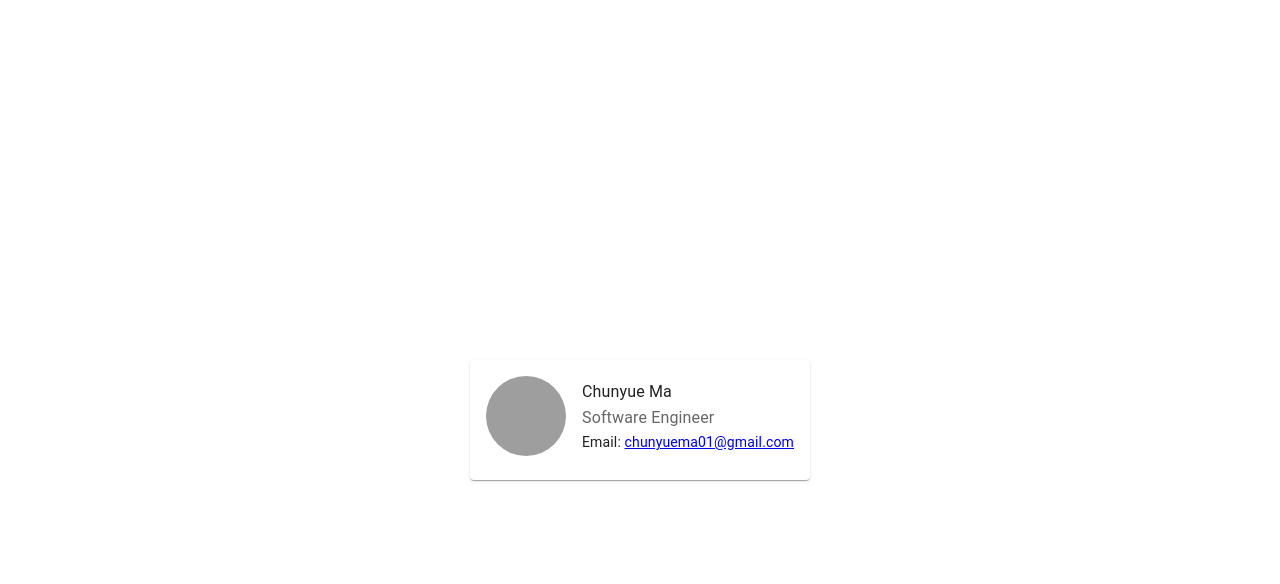
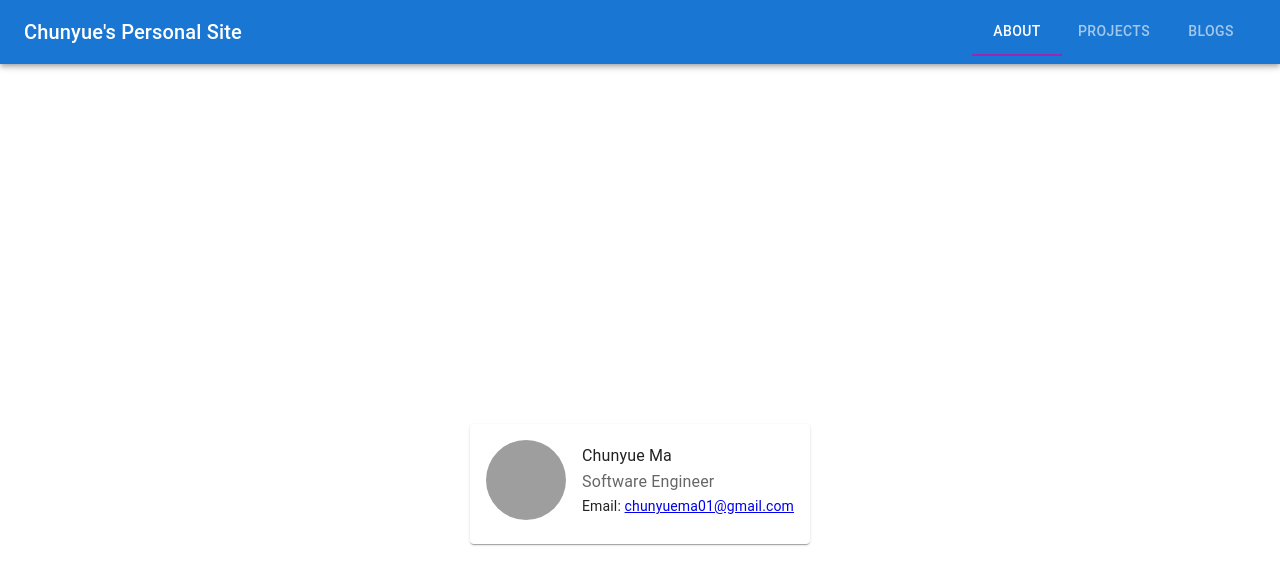
Before and after one commit to chunyuema/chunyuema.github.io, a React (Create React App) app: page / in a window 1280 px wide. Shown: the top 584 px of the page. Built offline with nearby package versions, Linux system fonts and the light colour scheme; grey boxes are pictures that could not be loaded.

Commit message:
Add AppBar component to the resume app

```diff
--- a/package.json
+++ b/package.json
@@ -6,6 +6,7 @@
   "dependencies": {
     "@emotion/react": "^11.13.0",
     "@emotion/styled": "^11.13.0",
+    "@mui/icons-material": "^5.16.6",
     "@mui/material": "^5.16.6",
     "@testing-library/jest-dom": "^5.17.0",
     "@testing-library/react": "^13.4.0",
--- a/public/index.html
+++ b/public/index.html
@@ -2,14 +2,14 @@
 <html lang="en">
   <head>
     <meta charset="utf-8" />
-    <link rel="icon" href="%PUBLIC_URL%/favicon.ico" />
+    <!-- <link rel="icon" href="%PUBLIC_URL%/favicon.ico" /> -->
     <meta name="viewport" content="width=device-width, initial-scale=1" />
     <meta name="theme-color" content="#000000" />
     <meta
       name="description"
       content="Web site created using create-react-app"
     />
-    <link rel="apple-touch-icon" href="%PUBLIC_URL%/logo192.png" />
+    <!-- <link rel="apple-touch-icon" href="%PUBLIC_URL%/logo192.png" /> -->
     <!--
       manifest.json provides metadata used when your web app is installed on a
       user's mobile device or desktop. See https://developers.google.com/web/fundamentals/web-app-manifest/
@@ -24,7 +24,7 @@
       work correctly both with client-side routing and a non-root public URL.
       Learn how to configure a non-root public URL by running `npm run build`.
     -->
-    <title>React App</title>
+    <title>Chunyue's Personal Site</title>
   </head>
   <body>
     <noscript>You need to enable JavaScript to run this app.</noscript>
--- a/src/App.tsx
+++ b/src/App.tsx
@@ -1,10 +1,14 @@
 import './App.css';
 import NameCard from './components/NameCard';
+import AppBarComponent from './components/AppBar';
 import { Container, Box } from '@mui/material';
 
 function App() {
   return (
+    <div>
+      <AppBarComponent />
       <Container maxWidth="sm">
+
         <Box
           display="flex"
           justifyContent="center"
@@ -18,6 +22,7 @@ function App() {
           />
         </Box>
       </Container>
+    </div>
   );
 }
 
--- /dev/null
+++ b/src/components/AppBar.tsx
@@ -0,0 +1,89 @@
+// AppBarComponent.tsx
+import React from 'react';
+import AppBar from '@mui/material/AppBar';
+import Toolbar from '@mui/material/Toolbar';
+import Typography from '@mui/material/Typography';
+import Tabs from '@mui/material/Tabs';
+import Tab from '@mui/material/Tab';
+import IconButton from '@mui/material/IconButton';
+import Menu from '@mui/material/Menu';
+import MenuItem from '@mui/material/MenuItem';
+import MenuIcon from '@mui/icons-material/Menu';
+import { styled } from '@mui/system';
+import { useMediaQuery, useTheme } from '@mui/material';
+
+// Define styles using styled
+const StyledToolbar = styled(Toolbar)(({ theme }) => ({
+  display: 'flex',
+  justifyContent: 'space-between',
+}));
+
+const AppBarComponent: React.FC = () => {
+  const [value, setValue] = React.useState<number>(0);
+  const [anchorEl, setAnchorEl] = React.useState<null | HTMLElement>(null);
+  const open = Boolean(anchorEl);
+
+  const theme = useTheme();
+  const isMobile = useMediaQuery(theme.breakpoints.down('sm'));
+
+  const handleChange = (event: React.SyntheticEvent, newValue: number) => {
+    setValue(newValue);
+  };
+
+  const handleMenuClick = (event: React.MouseEvent<HTMLElement>) => {
+    setAnchorEl(event.currentTarget);
+  };
+
+  const handleMenuClose = () => {
+    setAnchorEl(null);
+  };
+
+  const handleMenuItemClick = (index: number) => {
+    setValue(index);
+    handleMenuClose();
+  };
+
+  return (
+    <AppBar position="static">
+      <StyledToolbar>
+        <Typography variant="h6">
+            Chunyue's Personal Site
+        </Typography>
+        {isMobile ? (
+          <>
+            <IconButton
+              edge="start"
+              color="inherit"
+              aria-label="menu"
+              onClick={handleMenuClick}
+            >
+              <MenuIcon />
+            </IconButton>
+            <Menu
+              anchorEl={anchorEl}
+              open={open}
+              onClose={handleMenuClose}
+            >
+              <MenuItem onClick={() => handleMenuItemClick(0)}>About</MenuItem>
+              <MenuItem onClick={() => handleMenuItemClick(1)}>Projects</MenuItem>
+              <MenuItem onClick={() => handleMenuItemClick(2)}>Blogs</MenuItem>
+            </Menu>
+          </>
+        ) : (
+          <Tabs
+            value={value}
+            onChange={handleChange}
+            textColor="inherit"
+            indicatorColor="secondary"
+          >
+            <Tab label="About" />
+            <Tab label="Projects" />
+            <Tab label="Blogs" />
+          </Tabs>
+        )}
+      </StyledToolbar>
+    </AppBar>
+  );
+};
+
+export default AppBarComponent;
```
Also changed, not shown: 1 other file (tests, documents, lock files or other folders). Lines whose indentation alone changed are shown as unchanged.
